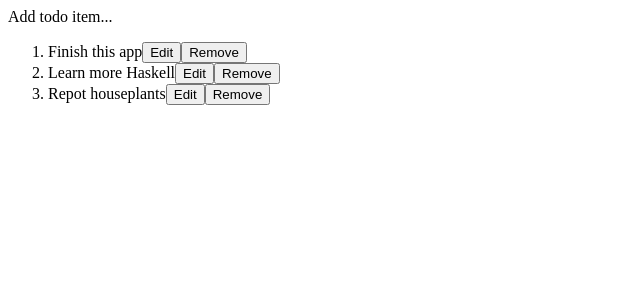
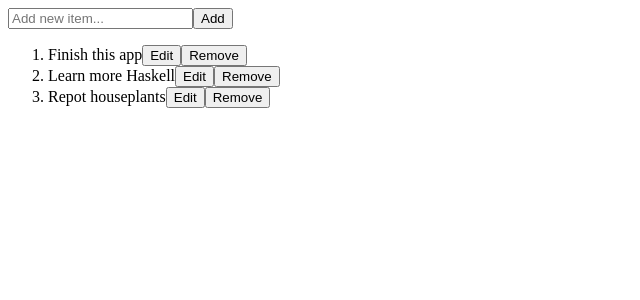
Before and after one commit to lpraz/vue-todo, a Vue app: page / in a window 1280 px wide. Shown: the top 300 px of the page, without its empty margins (0-640 px from the left). Built offline with nearby package versions, Linux system fonts and the light colour scheme.

Commit message:
Added adding todo items

```diff
--- a/src/components/AddTodoItem.vue
+++ b/src/components/AddTodoItem.vue
@@ -1,10 +1,27 @@
 <template>
-  <div>Add todo item...</div>
+  <div>
+    <input v-model="text" placeholder="Add new item..." />
+    <button @click="addTodoItem">Add</button>
+  </div>
 </template>
 
 <script>
 export default {
-    name: "AddTodoItem"
+  name: "AddTodoItem",
+  emits: {
+    addTodoItem: null,
+  },
+  data() {
+    return {
+      text: "",
+    };
+  },
+  methods: {
+    addTodoItem() {
+      this.$emit("addTodoItem", this.text);
+      this.text = ""
+    },
+  },
 };
 </script>
 
--- a/src/components/TodoList.vue
+++ b/src/components/TodoList.vue
@@ -1,6 +1,6 @@
 <template>
   <div>
-    <add-todo-item />
+    <add-todo-item @addTodoItem="addTodoItem" />
     <ol>
       <todo-item
         v-for="item in items"
@@ -33,8 +33,8 @@ export default {
         },
         {
           id: 3,
-          text: "Repot houseplants"
-        }
+          text: "Repot houseplants",
+        },
       ],
     };
   },
@@ -43,6 +43,16 @@ export default {
     TodoItem,
   },
   methods: {
+    addTodoItem(text) {
+      this.items.push({
+        id:
+          this.items
+            .map((i) => i.id)
+            .sort()
+            .pop() + 1,
+        text,
+      });
+    },
     editTodoItem(id, text) {
       let item = this.items.find((i) => i.id === id);
       item.text = text;
```
